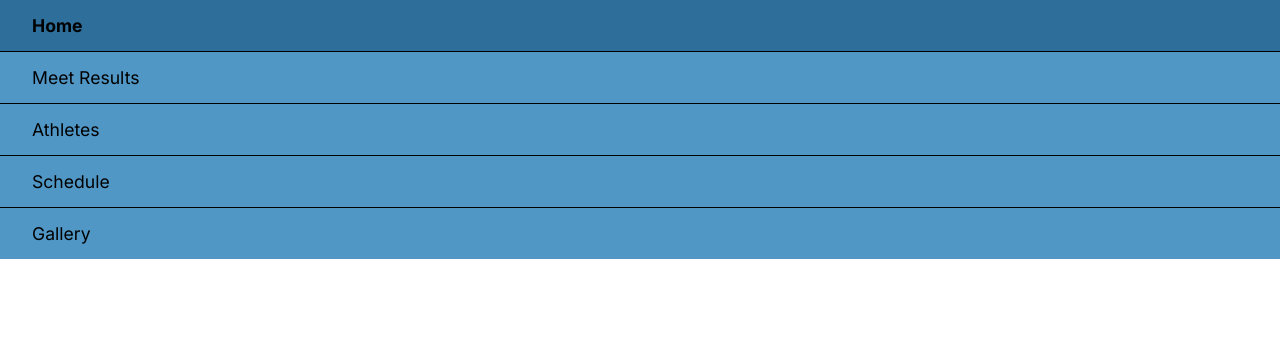
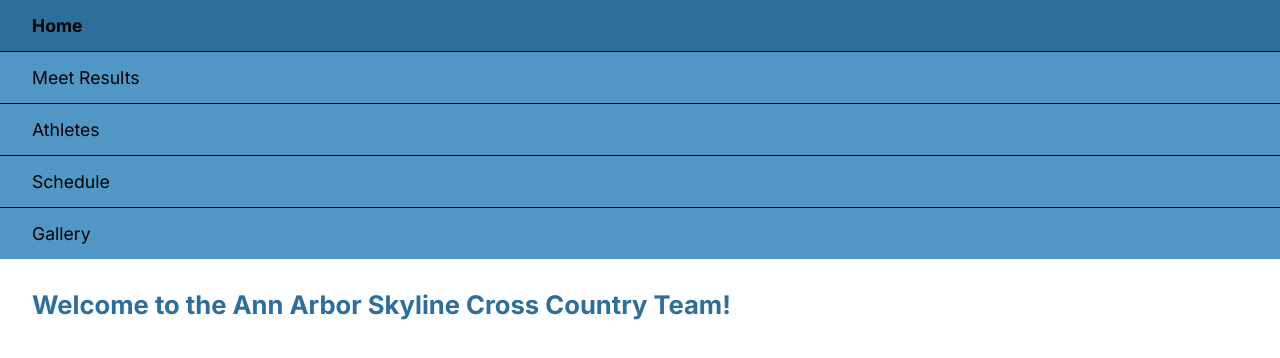
Before and after one commit to sarah-pen/deliverable-3, a plain HTML site: page index.html in a window 1280 px wide. Drawn offline with Linux system fonts and the light colour scheme.

Commit message:
home and gallery

```diff
--- a/index.html
+++ b/index.html
@@ -33,8 +33,9 @@
    </nav>
 
    <main>
+    <h1>Welcome to the Ann Arbor Skyline Cross Country Team!</h1>
+
     <!-- Featured photo or event -->
-    <!-- Welcome -->
     <!-- Upcoming events -->
     <!-- Recent results -->
     <!-- Roster spotlight -->
```
Also changed, not shown: 2 other files.
